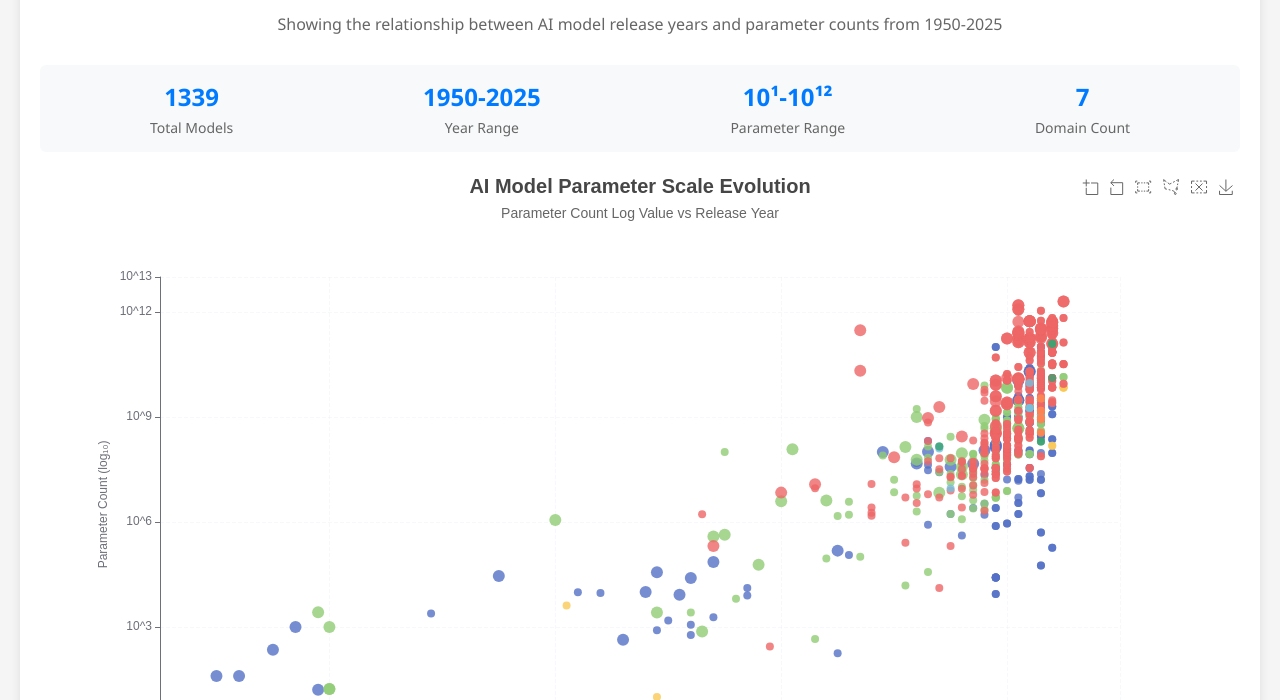
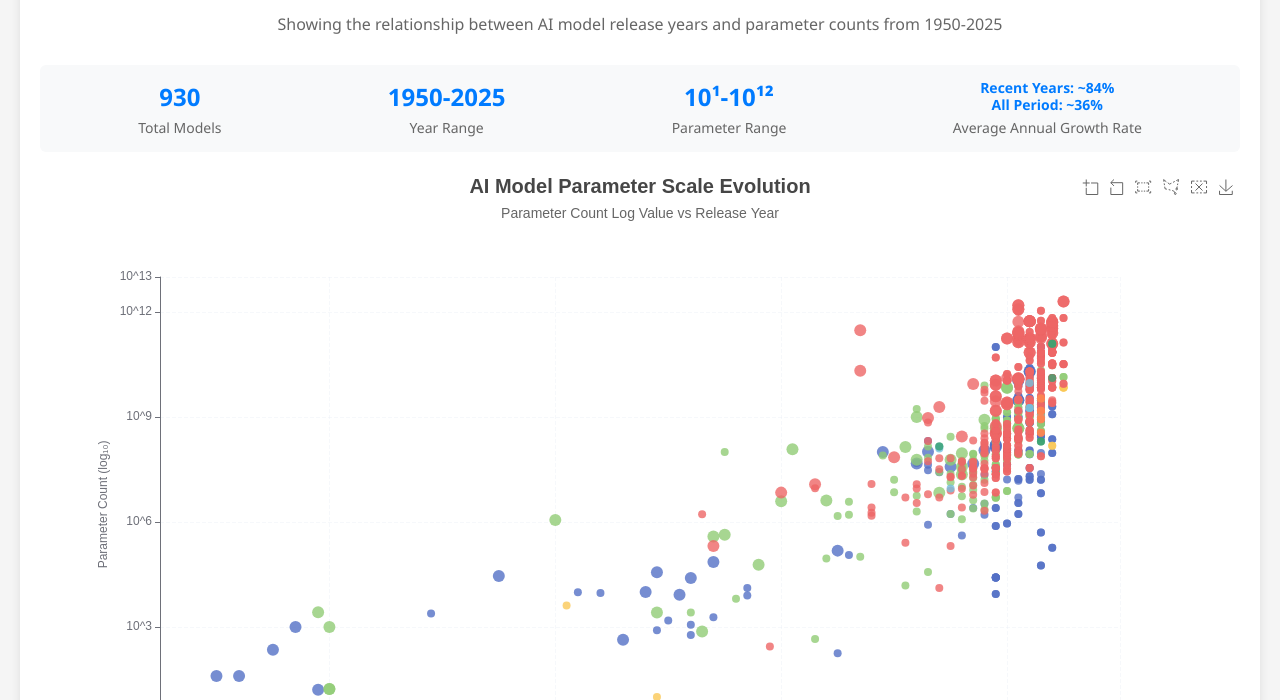
Before and after one commit to aidoge-lab/aidoge-lab.github.io, a plain HTML site: page model_size/index.html in a window 1280 px wide. Shown: the part 100-800 px from the top of the page. Drawn offline with nearby package versions, Linux system fonts and the light colour scheme.

Commit message:
update insight

```diff
--- a/model_size/index.html
+++ b/model_size/index.html
@@ -339,7 +339,7 @@
             </div>
             <div class="stat-item">
                 <div class="stat-value">-</div>
-                <div class="stat-label">Domain Count</div>
+                <div class="stat-label">Average Annual Growth Rate</div>
             </div>
         </div>
 
@@ -446,10 +446,16 @@
             const statsContainer = document.getElementById('stats');
             const statItems = statsContainer.children;
 
-            statItems[0].querySelector('.stat-value').textContent = statData.year_range.total_count;
+            statItems[0].querySelector('.stat-value').textContent = statData.parameter_range.total_count;
             statItems[1].querySelector('.stat-value').textContent = `${statData.year_range.min}-${statData.year_range.max}`;
             statItems[2].querySelector('.stat-value').textContent = `10¹-10¹²`;
-            statItems[3].querySelector('.stat-value').textContent = statData.domain_distribution.length;
+            // Display all growth rates together
+            statItems[3].querySelector('.stat-value').innerHTML = `
+                <div style="font-size: 14px; line-height: 1.2;">
+                    <div>Recent Years: ~84%</div>
+                    <div>All Period: ~36%</div>
+                </div>
+            `;
         }
 
         function initChart(chartData, statData) {
```
